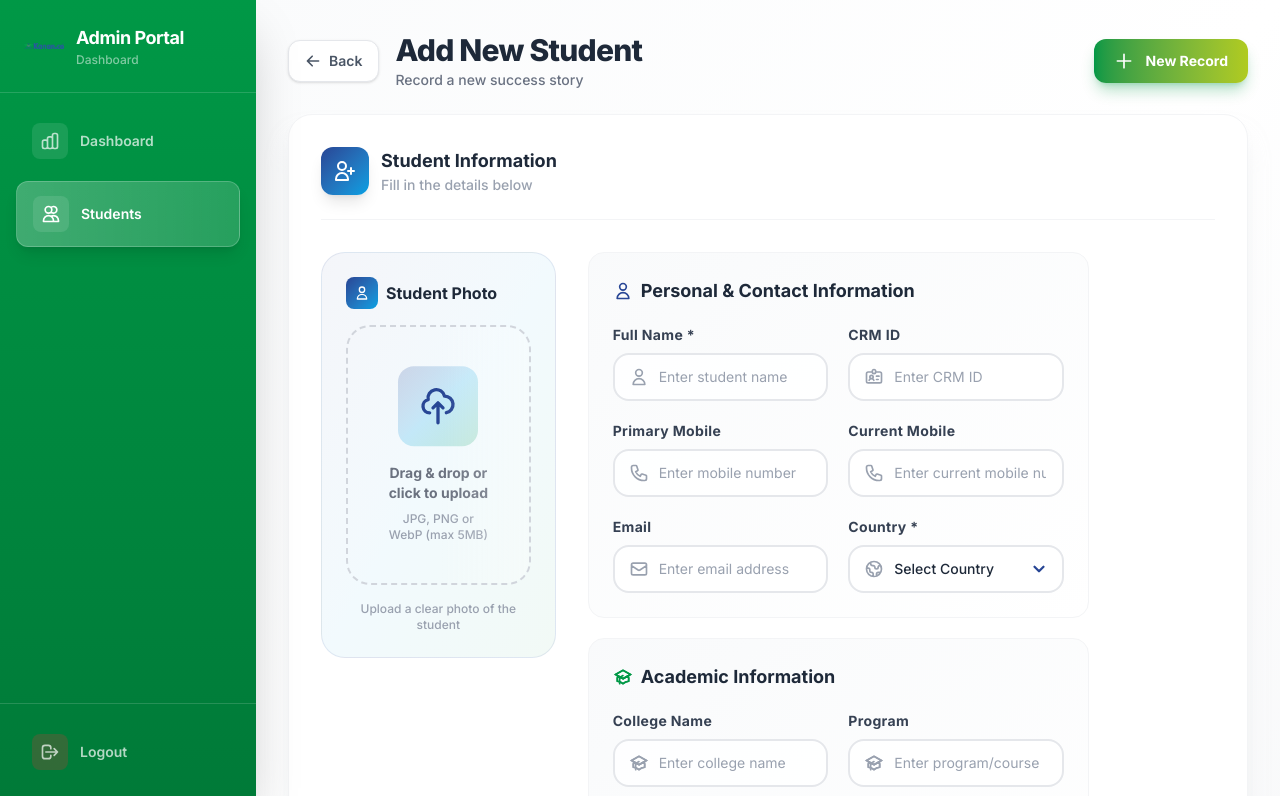
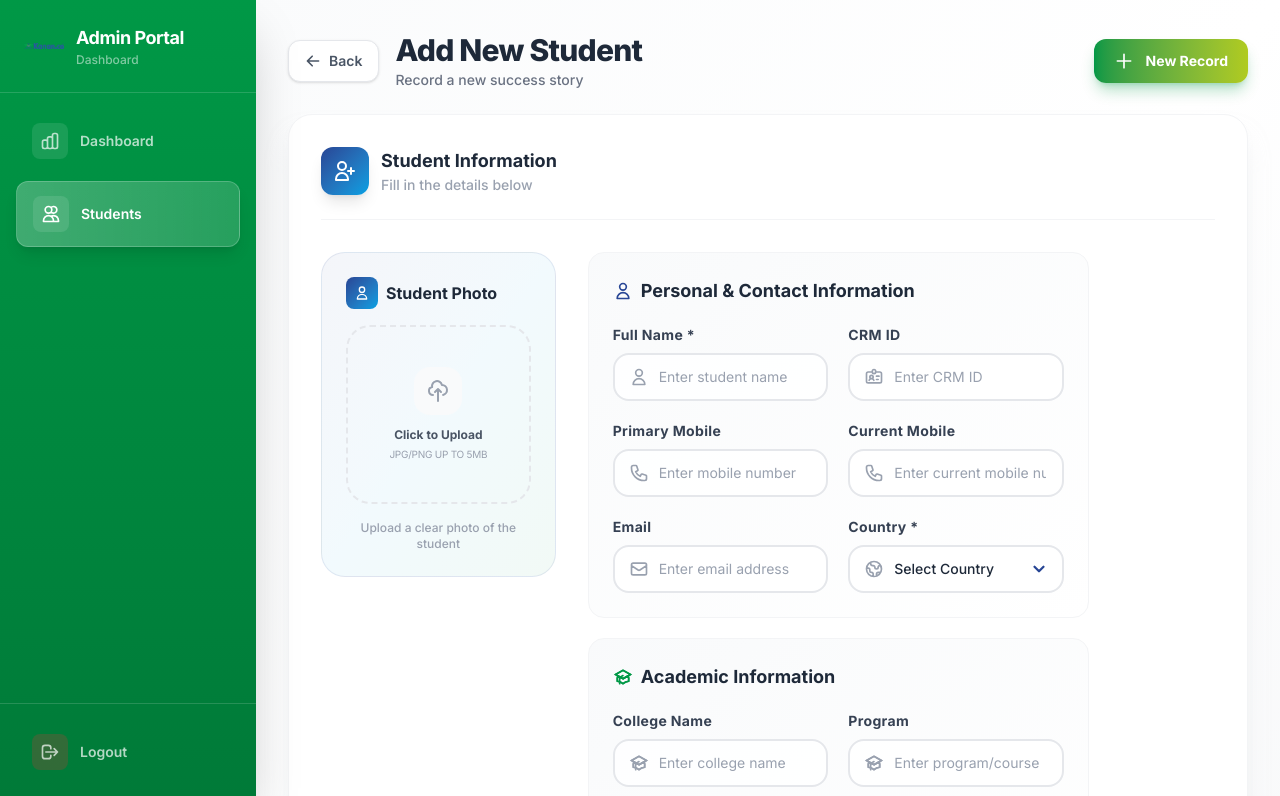
Before and after one commit to kananskilllab-afk/Got-Visa, a React (Vite) app in the folder client/: page /admin/students/add in a window 1280 px wide. Shown: the top 796 px of the page. Built offline with nearby package versions, Linux system fonts and the light colour scheme; sample sign-in values are in the browser's storage.

Commit message:
fix: Enable photo swapping and fix image removal in Student Edit form

```diff
--- a/client/src/components/admin/ImageUploader.jsx
+++ b/client/src/components/admin/ImageUploader.jsx
@@ -1,7 +1,7 @@
 import { motion } from 'framer-motion';
 import { useCallback } from 'react';
 import { useDropzone } from 'react-dropzone';
-import { HiOutlinePhotograph, HiX, HiOutlineCloudUpload } from 'react-icons/hi';
+import { HiX, HiOutlineCloudUpload } from 'react-icons/hi';
 
 const ImageUploader = ({ preview, onFileSelect, onRemove }) => {
   const onDrop = useCallback((acceptedFiles) => {
@@ -18,12 +18,13 @@ const ImageUploader = ({ preview, onFileSelect, onRemove }) => {
   });
 
   return (
-    <div>
+    <div {...getRootProps()} className="cursor-pointer group">
+      <input {...getInputProps()} />
       {preview ? (
         <motion.div
           initial={{ scale: 0.9, opacity: 0 }}
           animate={{ scale: 1, opacity: 1 }}
-          className="relative w-44 h-44 rounded-3xl overflow-hidden group shadow-xl shadow-gray-200/50 ring-4 ring-primary/10"
+          className="relative w-44 h-44 rounded-3xl overflow-hidden shadow-xl shadow-gray-200/50 ring-4 ring-primary/10"
         >
           <motion.img
             whileHover={{ scale: 1.05 }}
@@ -32,24 +33,34 @@ const ImageUploader = ({ preview, onFileSelect, onRemove }) => {
             alt="Preview"
             className="w-full h-full object-cover"
           />
-          {/* Gradient overlay */}
-          <div className="absolute inset-0 bg-gradient-to-t from-black/40 via-transparent to-transparent opacity-0 group-hover:opacity-100 transition-opacity duration-300" />
-          {/* Remove button */}
+
+          {/* Change Overlay on Hover */}
+          <div className="absolute inset-0 bg-black/40 opacity-0 group-hover:opacity-100 transition-opacity duration-300 flex flex-col items-center justify-center gap-2">
+            <HiOutlineCloudUpload className="w-8 h-8 text-white animate-bounce" />
+            <span className="text-white text-[10px] font-black uppercase tracking-widest text-center px-4">Click to Change Photo</span>
+          </div>
+
+          {/* Remove button (stop propagation to not trigger upload) */}
           <motion.button
             initial={{ scale: 0 }}
+            animate={{ scale: 1 }}
             whileHover={{ scale: 1.1, rotate: 90 }}
             whileTap={{ scale: 0.9 }}
             type="button"
-            onClick={onRemove}
-            className="absolute top-3 right-3 p-2.5 bg-gradient-to-br from-red-500 to-red-600 text-white rounded-full opacity-0 group-hover:opacity-100 transition-all duration-300 cursor-pointer border-none shadow-lg"
+            onClick={(e) => {
+              e.stopPropagation();
+              onRemove();
+            }}
+            className="absolute top-2 right-2 p-2 bg-red-500 text-white rounded-full z-20 shadow-lg border-none cursor-pointer"
           >
-            <HiX className="w-4 h-4" />
+            <HiX className="w-3.5 h-3.5" />
           </motion.button>
-          {/* Success indicator */}
-          <div className="absolute bottom-3 left-3 right-3">
-            <div className="flex items-center justify-center gap-2 px-3 py-2 bg-white/90 backdrop-blur-sm rounded-xl">
-              <div className="w-2 h-2 rounded-full bg-gradient-to-r from-secondary to-lime" />
-              <span className="text-xs font-bold text-gray-700">Image uploaded</span>
+
+          {/* Status Label */}
+          <div className="absolute bottom-2 left-2 right-2 z-10">
+            <div className="flex items-center justify-center gap-1.5 px-3 py-1.5 bg-white/90 backdrop-blur-sm rounded-xl">
+              <div className="w-1.5 h-1.5 rounded-full bg-primary animate-pulse" />
+              <span className="text-[10px] font-black text-gray-700 uppercase tracking-tighter">Ready to Save</span>
             </div>
           </div>
         </motion.div>
@@ -57,54 +68,21 @@ const ImageUploader = ({ preview, onFileSelect, onRemove }) => {
         <motion.div
           initial={{ scale: 0.95, opacity: 0 }}
           animate={{ scale: 1, opacity: 1 }}
-          {...getRootProps()}
-          className={`relative border-2 border-dashed rounded-3xl p-10 text-center cursor-pointer transition-all duration-300 overflow-hidden
+          className={`relative border-2 border-dashed rounded-3xl p-10 text-center transition-all duration-300 overflow-hidden min-h-[176px] flex flex-col items-center justify-center
             ${isDragActive
-              ? 'border-primary bg-gradient-to-br from-primary/10 via-sky/5 to-secondary/10 scale-102'
-              : 'border-gray-300 hover:border-primary/70 hover:bg-gradient-to-br hover:from-gray-50 hover:to-primary/5'
+              ? 'border-primary bg-primary/5 scale-102'
+              : 'border-gray-200 hover:border-primary/50 hover:bg-gray-50'
             }`}
         >
-          <input {...getInputProps()} />
+          {/* Animated background icon */}
+          <div className="w-12 h-12 rounded-2xl bg-gray-50 flex items-center justify-center mb-3 group-hover:bg-primary/10 transition-colors">
+            <HiOutlineCloudUpload className="w-6 h-6 text-gray-400 group-hover:text-primary transition-colors" />
+          </div>
 
-          {/* Animated background icon */}
-          <motion.div
-            animate={{
-              y: isDragActive ? [0, -10, 0] : [0, -5, 0],
-              scale: isDragActive ? 1.1 : 1,
-            }}
-            transition={{
-              duration: 2,
-              repeat: Infinity,
-              ease: 'easeInOut',
-            }}
-            className="mb-4"
-          >
-            <div className="w-20 h-20 mx-auto rounded-2xl bg-gradient-to-br from-primary/20 via-sky/20 to-secondary/20 flex items-center justify-center">
-              <HiOutlineCloudUpload className="w-10 h-10 text-primary" />
-            </div>
-          </motion.div>
-
-          {/* Text content */}
-          <motion.p
-            animate={{
-              color: isDragActive ? '#284695' : '#6b7280',
-            }}
-            className="text-sm font-bold mb-2"
-          >
-            {isDragActive ? 'Drop the image here...' : 'Drag & drop or click to upload'}
-          </motion.p>
-
-          <p className="text-xs text-gray-400 font-medium">
-            JPG, PNG or WebP (max 5MB)
+          <p className="text-xs font-bold text-gray-600 mb-1">
+            {isDragActive ? 'Drop here!' : 'Click to Upload'}
           </p>
-
-          {/* Shine effect */}
-          <motion.div
-            className="absolute inset-0 bg-gradient-to-r from-transparent via-white/30 to-transparent"
-            initial={{ x: '-100%' }}
-            animate={{ x: '100%' }}
-            transition={{ duration: 3, repeat: Infinity, delay: 1 }}
-          />
+          <p className="text-[10px] text-gray-400 uppercase tracking-tight">JPG/PNG up to 5MB</p>
         </motion.div>
       )}
     </div>
--- a/client/src/components/admin/StudentForm.jsx
+++ b/client/src/components/admin/StudentForm.jsx
@@ -68,7 +68,7 @@ const StudentForm = ({ initialData = null }) => {
 
   const handleRemoveImage = () => {
     setFile(null);
-    setPreview(isEdit && initialData?.photo ? initialData.photo : '');
+    setPreview('');
   };
 
   const validate = () => {
```
